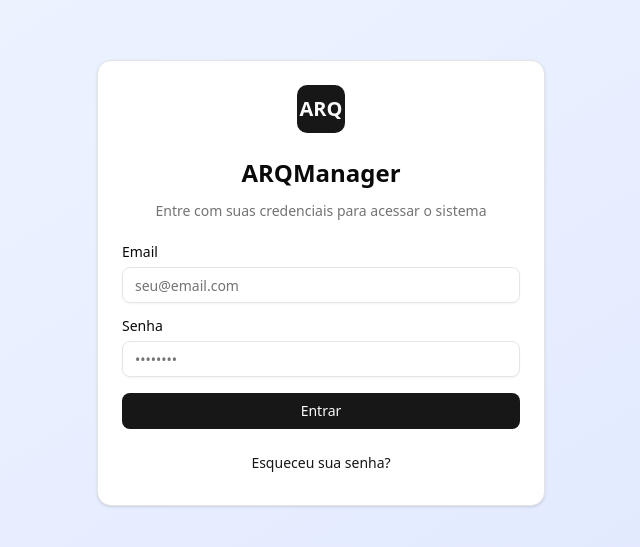
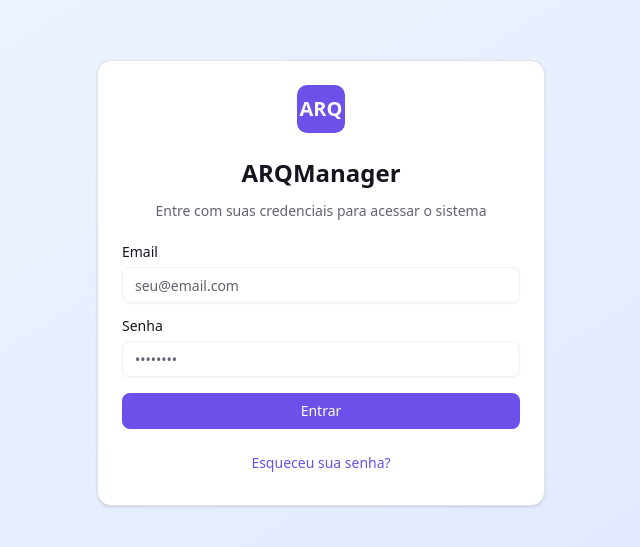
Before and after one commit to anderson-pontes/arqmanager-front, a React (Vite) app: page /login in a window 1280 px wide. Shown: the part 117-664 px from the top of the page, without its empty margins (319-959 px from the left). Built offline with nearby package versions, Linux system fonts and the light colour scheme.

Commit message:
alteração de palheta de cores

```diff
--- a/src/index.css
+++ b/src/index.css
@@ -43,71 +43,73 @@
 
 :root {
   --radius: 0.625rem;
-  --background: oklch(1 0 0);
-  --foreground: oklch(0.145 0 0);
+  /* Canva-inspired colors - Roxo/Lilás */
+  --background: oklch(0.99 0.005 280);
+  --foreground: oklch(0.2 0.02 280);
   --card: oklch(1 0 0);
-  --card-foreground: oklch(0.145 0 0);
+  --card-foreground: oklch(0.2 0.02 280);
   --popover: oklch(1 0 0);
-  --popover-foreground: oklch(0.145 0 0);
-  --primary: oklch(0.205 0 0);
-  --primary-foreground: oklch(0.985 0 0);
-  --secondary: oklch(0.97 0 0);
-  --secondary-foreground: oklch(0.205 0 0);
-  --muted: oklch(0.97 0 0);
-  --muted-foreground: oklch(0.556 0 0);
-  --accent: oklch(0.97 0 0);
-  --accent-foreground: oklch(0.205 0 0);
+  --popover-foreground: oklch(0.2 0.02 280);
+  --primary: oklch(0.55 0.22 285); /* Roxo Canva */
+  --primary-foreground: oklch(0.99 0 0);
+  --secondary: oklch(0.95 0.02 285);
+  --secondary-foreground: oklch(0.3 0.05 285);
+  --muted: oklch(0.96 0.01 280);
+  --muted-foreground: oklch(0.5 0.02 280);
+  --accent: oklch(0.93 0.03 285);
+  --accent-foreground: oklch(0.3 0.05 285);
   --destructive: oklch(0.577 0.245 27.325);
-  --border: oklch(0.922 0 0);
-  --input: oklch(0.922 0 0);
-  --ring: oklch(0.708 0 0);
-  --chart-1: oklch(0.646 0.222 41.116);
-  --chart-2: oklch(0.6 0.118 184.704);
-  --chart-3: oklch(0.398 0.07 227.392);
-  --chart-4: oklch(0.828 0.189 84.429);
-  --chart-5: oklch(0.769 0.188 70.08);
-  --sidebar: oklch(0.985 0 0);
-  --sidebar-foreground: oklch(0.145 0 0);
-  --sidebar-primary: oklch(0.205 0 0);
-  --sidebar-primary-foreground: oklch(0.985 0 0);
-  --sidebar-accent: oklch(0.97 0 0);
-  --sidebar-accent-foreground: oklch(0.205 0 0);
-  --sidebar-border: oklch(0.922 0 0);
-  --sidebar-ring: oklch(0.708 0 0);
+  --border: oklch(0.92 0.01 280);
+  --input: oklch(0.96 0.01 280);
+  --ring: oklch(0.55 0.22 285);
+  --chart-1: oklch(0.55 0.22 285); /* Roxo */
+  --chart-2: oklch(0.65 0.18 200); /* Azul */
+  --chart-3: oklch(0.7 0.15 320); /* Rosa */
+  --chart-4: oklch(0.75 0.12 160); /* Verde */
+  --chart-5: oklch(0.7 0.18 60); /* Amarelo */
+  --sidebar: oklch(0.99 0.005 280);
+  --sidebar-foreground: oklch(0.3 0.02 280);
+  --sidebar-primary: oklch(0.55 0.22 285);
+  --sidebar-primary-foreground: oklch(0.99 0 0);
+  --sidebar-accent: oklch(0.95 0.02 285);
+  --sidebar-accent-foreground: oklch(0.3 0.05 285);
+  --sidebar-border: oklch(0.92 0.01 280);
+  --sidebar-ring: oklch(0.55 0.22 285);
 }
 
 .dark {
-  --background: oklch(0.145 0 0);
-  --foreground: oklch(0.985 0 0);
-  --card: oklch(0.205 0 0);
-  --card-foreground: oklch(0.985 0 0);
-  --popover: oklch(0.205 0 0);
-  --popover-foreground: oklch(0.985 0 0);
-  --primary: oklch(0.922 0 0);
-  --primary-foreground: oklch(0.205 0 0);
-  --secondary: oklch(0.269 0 0);
-  --secondary-foreground: oklch(0.985 0 0);
-  --muted: oklch(0.269 0 0);
-  --muted-foreground: oklch(0.708 0 0);
-  --accent: oklch(0.269 0 0);
-  --accent-foreground: oklch(0.985 0 0);
+  /* Dark mode com tons de roxo */
+  --background: oklch(0.15 0.02 280);
+  --foreground: oklch(0.95 0.01 280);
+  --card: oklch(0.2 0.02 280);
+  --card-foreground: oklch(0.95 0.01 280);
+  --popover: oklch(0.2 0.02 280);
+  --popover-foreground: oklch(0.95 0.01 280);
+  --primary: oklch(0.65 0.22 285); /* Roxo mais claro no dark */
+  --primary-foreground: oklch(0.15 0.02 280);
+  --secondary: oklch(0.25 0.03 285);
+  --secondary-foreground: oklch(0.95 0.01 280);
+  --muted: oklch(0.25 0.02 280);
+  --muted-foreground: oklch(0.65 0.02 280);
+  --accent: oklch(0.3 0.04 285);
+  --accent-foreground: oklch(0.95 0.01 280);
   --destructive: oklch(0.704 0.191 22.216);
-  --border: oklch(1 0 0 / 10%);
-  --input: oklch(1 0 0 / 15%);
-  --ring: oklch(0.556 0 0);
-  --chart-1: oklch(0.488 0.243 264.376);
-  --chart-2: oklch(0.696 0.17 162.48);
-  --chart-3: oklch(0.769 0.188 70.08);
-  --chart-4: oklch(0.627 0.265 303.9);
-  --chart-5: oklch(0.645 0.246 16.439);
-  --sidebar: oklch(0.205 0 0);
-  --sidebar-foreground: oklch(0.985 0 0);
-  --sidebar-primary: oklch(0.488 0.243 264.376);
-  --sidebar-primary-foreground: oklch(0.985 0 0);
-  --sidebar-accent: oklch(0.269 0 0);
-  --sidebar-accent-foreground: oklch(0.985 0 0);
-  --sidebar-border: oklch(1 0 0 / 10%);
-  --sidebar-ring: oklch(0.556 0 0);
+  --border: oklch(0.3 0.02 280);
+  --input: oklch(0.25 0.02 280);
+  --ring: oklch(0.65 0.22 285);
+  --chart-1: oklch(0.65 0.22 285); /* Roxo */
+  --chart-2: oklch(0.7 0.18 200); /* Azul */
+  --chart-3: oklch(0.75 0.15 320); /* Rosa */
+  --chart-4: oklch(0.7 0.12 160); /* Verde */
+  --chart-5: oklch(0.75 0.18 60); /* Amarelo */
+  --sidebar: oklch(0.18 0.02 280);
+  --sidebar-foreground: oklch(0.95 0.01 280);
+  --sidebar-primary: oklch(0.65 0.22 285);
+  --sidebar-primary-foreground: oklch(0.15 0.02 280);
+  --sidebar-accent: oklch(0.25 0.03 285);
+  --sidebar-accent-foreground: oklch(0.95 0.01 280);
+  --sidebar-border: oklch(0.3 0.02 280);
+  --sidebar-ring: oklch(0.65 0.22 285);
 }
 
 @layer base {
```
